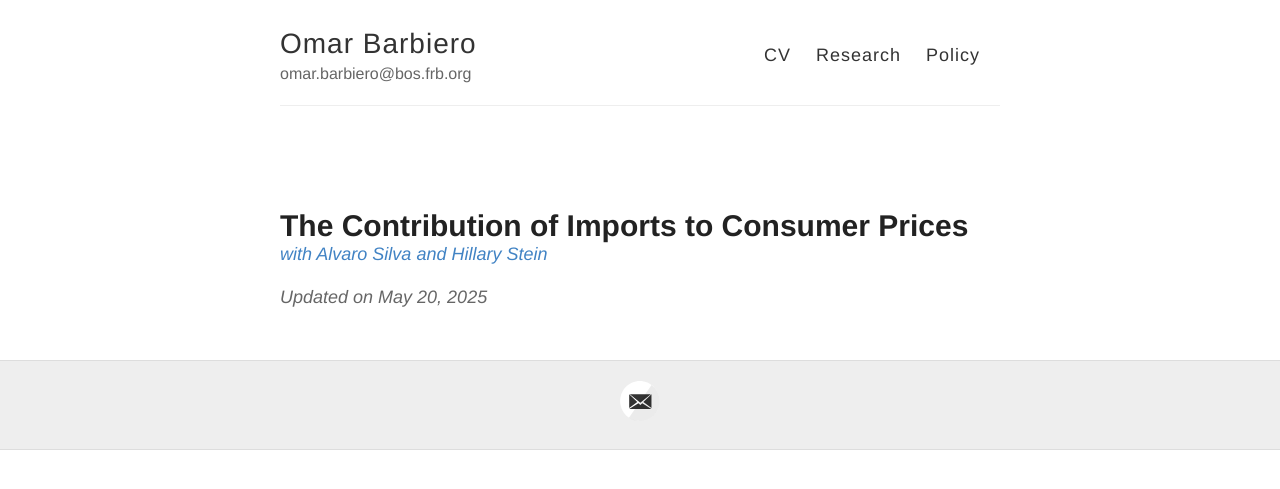
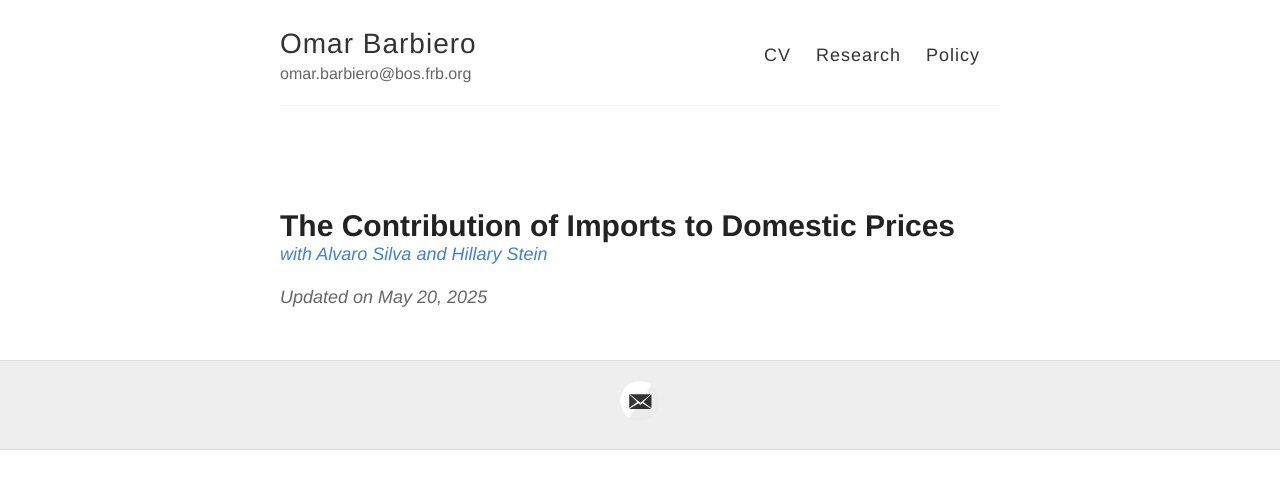
Before and after one commit to obarbiero/obarbiero.github.io, a Jekyll site: the page built from _posts/2025-05-20-importPCE.md, in a window 1280 px wide. Shown: the top 489 px of the page. Built offline with Jekyll 4.4.1, drawn with Linux system fonts in a browser that asks for light colours; nearby versions of some CDN libraries; library files that are not in the unit come from our copies; part of the change alters nothing that is shown.

Commit message:
updated pce paper

```diff
--- a/_posts/2025-05-20-importPCE.md
+++ b/_posts/2025-05-20-importPCE.md
@@ -1,8 +1,8 @@
 ---
 layout: post
-title: The Contribution of Imports to Consumer Prices
+title: The Contribution of Imports to Domestic Prices
 subtitle: with Alvaro Silva and Hillary Stein
 filename: importPCEinflation.pdf
-blurb: We develop a new methodology for tracing out how border price increases pass through into US consumer prices under different markup assumptions. We find full pass-through of 2018 tariffs into consumer prices.
-abstract: We develop a new methodology for tracing out how border price increases pass through into US consumer prices. We build a model with a network structure, markups, and domestic retailers, from which we map each model object to publicly-available US data. We calculate import price sensitivities by expenditure category, which lends itself to several applications. First, we build a consumption-weighted import price index that improves prediction of consumer prices. Second, we predict the partial-equilibrium effects of various tariff scenarios and use these predictions to show that the 2018 US tariffs fully passed through to consumer prices.
+blurb: Imports shape U.S. prices through both direct purchases and supply chains. We develop a mulisector open-economy model framework with shift-invariant demand, Bertrand competition, and firm exposure heterogeneity to maop a border price shock to aggregate domestic inflation. We apply the framework to the 2018 and 2025 tariff episodes.
+abstract: We develop a multisector open-economy framework for measuring how border price shocks pass through to US producer and consumer prices. The model nests domestic input-output propagation, pass-through in levels, oligopolistic competition with foreign suppliers, and within-industry heterogeneity in exposure and pass-through. We show how to map the model to public US data using BEA input-output accounts and Census tariff data. We apply the framework to the 2018 and 2025 tariff episodes, constructing model-implied tariff exposures for PPI industries and PCE expenditure categories and comparing them with observed price changes using local-projection difference-indifferences regressions. The baseline production-network model explains substantial cross-sectional variation in downstream price responses, but its performance differs across episodes and price indices. We discuss how different wedges can explain the different effects of tariff episodes.
 ---
```
Also changed, not shown: 1 other file.
